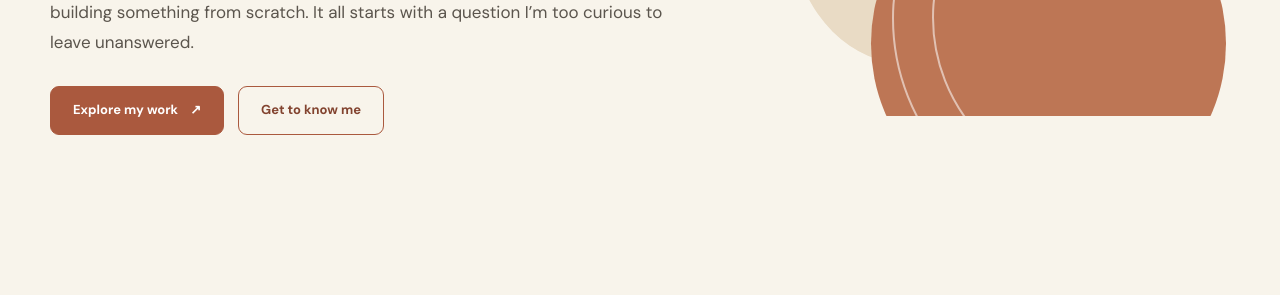
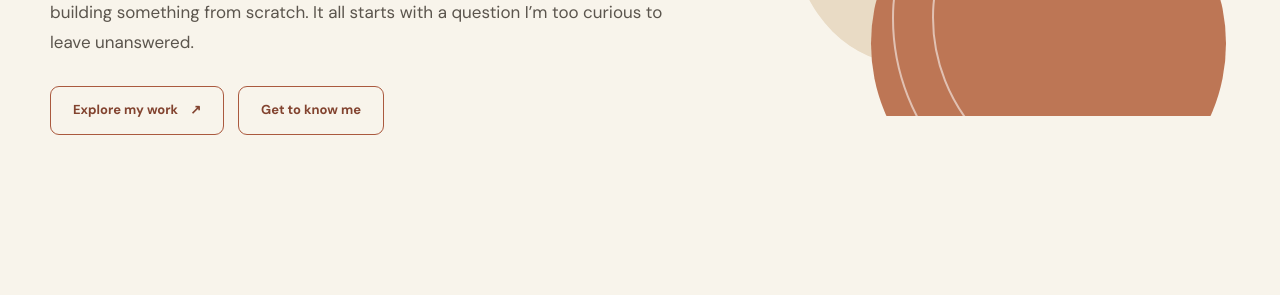
Before and after one commit to precious-diedemise/portfolio, a plain HTML site: page index.html in a window 1280 px wide. Shown: the part 505-800 px from the top of the page. Drawn offline with Linux system fonts and the light colour scheme.

Commit message:
Change link class from 'primary' to 'secondary'

```diff
--- a/index.html
+++ b/index.html
@@ -56,7 +56,7 @@
       Welcome to my little corner of research, analysis, strategy, and occasionally building something from scratch. It all starts with a question I’m too curious to leave unanswered.
      </p>
      <div class="cta-line">
-      <a class="primary" href="#work">
+      <a class="secondary" href="#work">
        Explore my work
        <span>
         ↗
```
